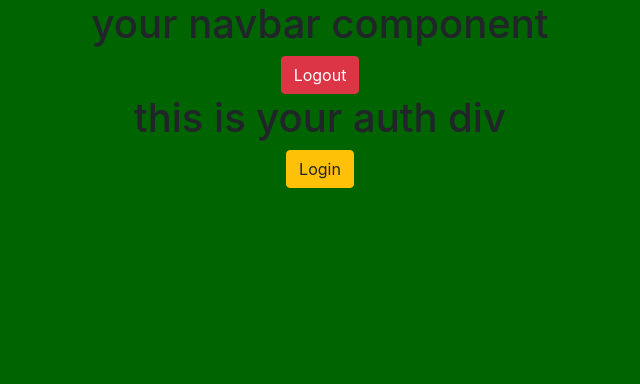
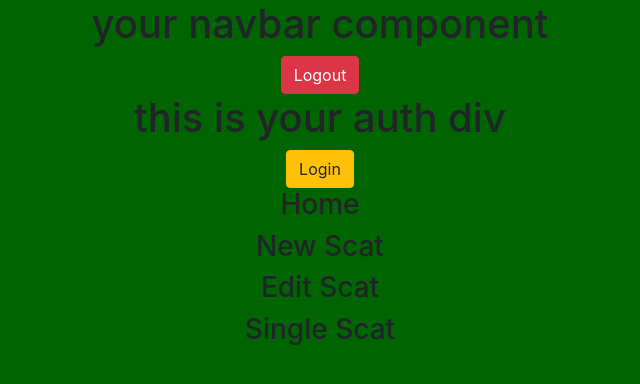
Before and after one commit to ToddSpainhour/scatt-surprise, a React (Create React App) app: page / in a window 1280 px wide. Shown: the top 384 px of the page, without its empty margins (320-960 px from the left). Built offline with nearby package versions, Linux system fonts and the light colour scheme; no server answers.

Commit message:
added new components

```diff
--- a/src/App/App.js
+++ b/src/App/App.js
@@ -3,6 +3,10 @@
 import 'firebase/auth';
 import fbConnection from '../helpers/data/connection';
 import Navbar from '../components/shared/MyNavbar/MyNavbar';
+import Home from '../components/pages/Home/Home';
+import SingleScat from '../components/pages/SingleScat/SingleScat';
+import NewScat from '../components/pages/NewScat/NewScat';
+import EditScat from '../components/pages/EditScat/EditScat';
 import './App.scss';
 
 import Auth from '../components/pages/Auth/Auth';
@@ -29,6 +33,10 @@
       <div className="App">
         <Navbar />
         <Auth />
+        <Home />
+        <NewScat />
+        <EditScat />
+        <SingleScat />
       </div>
     );
   }
--- /dev/null
+++ b/src/components/pages/EditScat/EditScat.js
@@ -0,0 +1,14 @@
+import React from 'react';
+import './EditScat.scss';
+
+class EditScat extends React.Component {
+  render() {
+    return (
+      <div className="EditScat">
+        <h3>Edit Scat</h3>
+      </div>
+    );
+  }
+}
+
+export default EditScat;
--- /dev/null
+++ b/src/components/pages/EditScat/EditScat.scss
@@ -0,0 +1,3 @@
+.EditScat {
+  display: block;
+}
--- /dev/null
+++ b/src/components/pages/Home/Home.js
@@ -0,0 +1,14 @@
+import React from 'react';
+import './Home.scss';
+
+class Home extends React.Component {
+  render() {
+    return (
+      <div className="Home">
+        <h3>Home</h3>
+      </div>
+    );
+  }
+}
+
+export default Home;
--- /dev/null
+++ b/src/components/pages/Home/Home.scss
@@ -0,0 +1,3 @@
+.Home {
+  display: block;
+}
--- /dev/null
+++ b/src/components/pages/NewScat/NewScat.js
@@ -0,0 +1,14 @@
+import React from 'react';
+import './NewScat.scss';
+
+class NewScat extends React.Component {
+  render() {
+    return (
+      <div className="NewScat">
+        <h3>New Scat</h3>
+      </div>
+    );
+  }
+}
+
+export default NewScat;
--- /dev/null
+++ b/src/components/pages/NewScat/NewScat.scss
@@ -0,0 +1,3 @@
+.NewScat {
+  display: block;
+}
--- /dev/null
+++ b/src/components/pages/SingleScat/SingleScat.js
@@ -0,0 +1,14 @@
+import React from 'react';
+import './SingleScat.scss';
+
+class SingleScat extends React.Component {
+  render() {
+    return (
+      <div className="SingleScat">
+        <h3>Single Scat</h3>
+      </div>
+    );
+  }
+}
+
+export default SingleScat;
--- /dev/null
+++ b/src/components/pages/SingleScat/SingleScat.scss
@@ -0,0 +1,3 @@
+.SingleScat {
+  display: block;
+}
```
